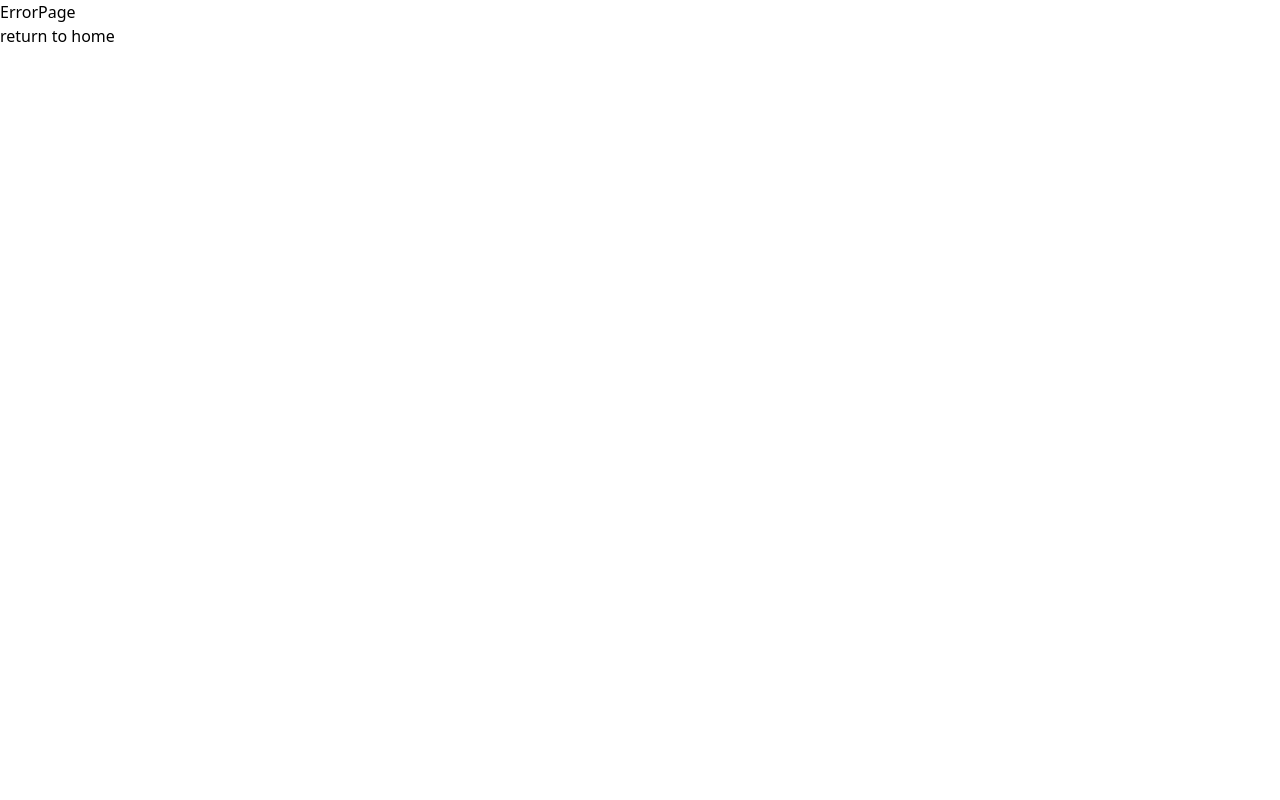
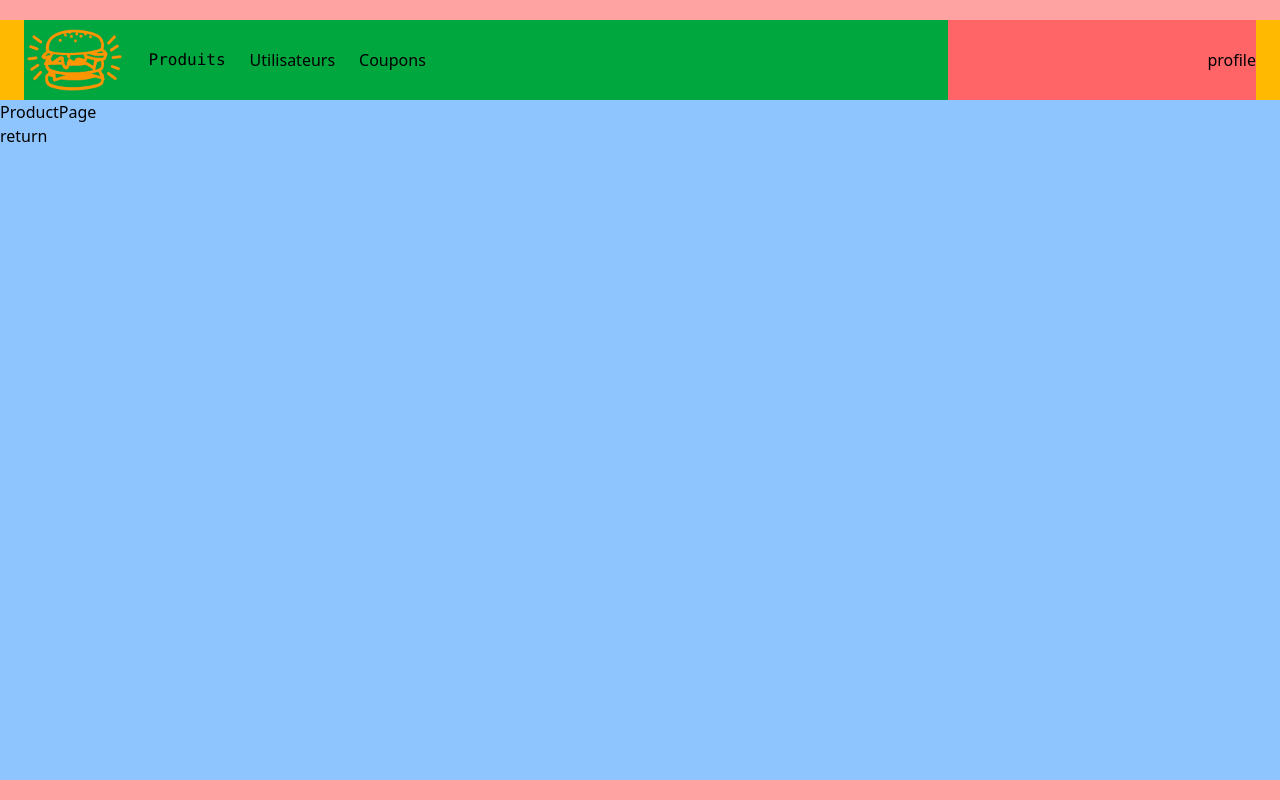
Before and after one commit to lletierce/crazee-burger2-admin, a React (Vite) app: page /produits/1 in a window 1280 px wide. Built offline with nearby package versions, Linux system fonts and the light colour scheme; no server answers; sample sign-in values are in the browser's storage.

Commit message:
✨ PRODUCTS > redirection to corresponding product page

```diff
--- a/src/App.tsx
+++ b/src/App.tsx
@@ -5,6 +5,7 @@ import ProtectedRoute from './components/ProtectedRoute';
 import LoginPage from './components/pages/LoginPage';
 import ProductsPage from './components/pages/ProductsPage';
 import ErrorPage from './components/pages/ErrorPage';
+import ProductPage from './components/pages/ProductPage';
 
 function App() {
   const { user, loading } = useAuth();
@@ -23,8 +24,14 @@ function App() {
           <ProtectedRoute>
             <ProductsPage />
           </ProtectedRoute>
-        }
-      />
+        }>
+      </Route>
+
+      <Route path="/produits/:id" element={
+        <ProtectedRoute>
+          <ProductPage />
+        </ProtectedRoute>
+      } />
 
       <Route path="*" element={<ErrorPage />} />
     </Routes>
--- /dev/null
+++ b/src/components/pages/ProductPage.tsx
@@ -0,0 +1,15 @@
+import { useNavigate } from "react-router-dom"
+import PageLayout from "../layouts/PageLayout"
+
+export default function ProductPage() {
+
+  const navigate = useNavigate()
+
+  return (
+    <PageLayout>
+      <div><h2>ProductPage</h2>
+        <button className="cursor-pointer" onClick={() => navigate(`../`)}>return</button>
+      </div>
+    </PageLayout>
+  )
+}
--- a/src/components/pages/ProductsPage.tsx
+++ b/src/components/pages/ProductsPage.tsx
@@ -3,6 +3,8 @@ import PageLayout from '../layouts/PageLayout';
 import Card from '../reusable-ui/card/Card';
 import { collection, getDocs, limit, orderBy, query, startAfter, type DocumentData, type QueryDocumentSnapshot } from 'firebase/firestore';
 import { db } from '../../api/firebase-config';
+import { findObjectById } from '../../utils/array';
+import { useNavigate } from 'react-router-dom';
 
 
 export default function ProductsPage() {
@@ -13,6 +15,8 @@ export default function ProductsPage() {
   const [lastDoc, setLastDoc] = useState<QueryDocumentSnapshot | null>(null);
   const [loading, setLoading] = useState(false);
   const [noMore, setNoMore] = useState(false);
+
+    const navigate = useNavigate()
 
 
   const fetchProducts = async (loadMore = false) => {
@@ -60,6 +64,12 @@ export default function ProductsPage() {
     setLoading(false);
   }
 
+  const handleProductSelected = async (idProductClicked: string) => {
+    const productClickedOn = await findObjectById(idProductClicked, products);
+    navigate(`${idProductClicked}`)
+    // console.log(productClickedOn)
+   }
+
   useEffect(() => {
     fetchProducts();
   }, []);
@@ -79,7 +89,7 @@ export default function ProductsPage() {
           {products.map((product) => (
             <div key={product.id}>
               {/* {product.productName  ?? "Sans nom"} */}
-              <Card title={product.productName} />
+              <Card title={product.id} onClick={() => handleProductSelected(product.id)} />
             </div>
           ))}
         </div>
--- a/src/components/reusable-ui/card/Card.tsx
+++ b/src/components/reusable-ui/card/Card.tsx
@@ -1,11 +1,12 @@
 
 type CardProps = {
     title?: string;
+    onClick?: React.MouseEventHandler<HTMLDivElement>;
 };
 
-export default function Card({title = 'Title'} : CardProps) {
+export default function Card({title = 'Title', onClick} : CardProps) {
     return (
-        <div className='bg-red-400 h-[243px] w-[164px] grid grid-rows-[65%, 1fr] box-border relative md:bg-yellow-600 md:h-[330px] md:w-[240px]'>
+        <div onClick={onClick} className='bg-red-400 h-[243px] w-[164px] grid grid-rows-[65%, 1fr] box-border relative md:bg-yellow-600 md:h-[330px] md:w-[240px] cursor-pointer'>
             <button className='bg-amber-500 absolute top-3 right-3'>del</button>
             <div className=''>image</div>
             <div className=''>{title}</div>
--- /dev/null
+++ b/src/utils/array.ts
@@ -0,0 +1,5 @@
+import type { DocumentData } from "firebase/firestore"
+
+export const findObjectById = (id: number | string , array: DocumentData[]) => {
+  return array.find((itemInArray) => itemInArray.id === id)
+}
```
